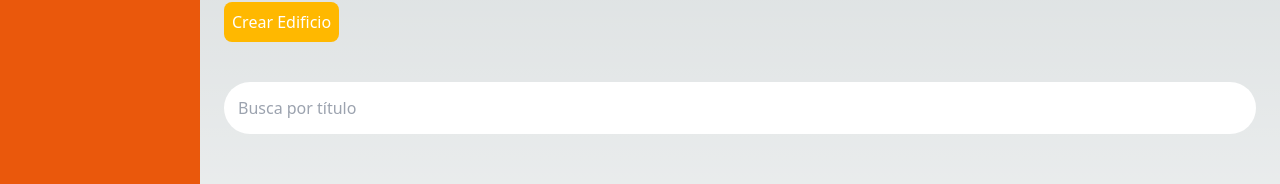
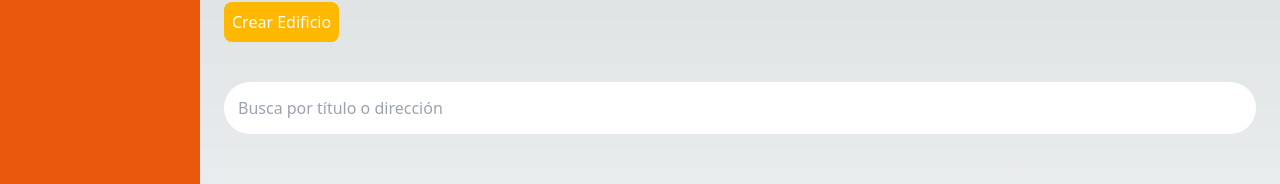
Before and after one commit to juancruzleone/panel-mantenimiento, a Next.js app in the folder front/: page / in a window 1280 px wide. Shown: the part 194-378 px from the top of the page. Built offline with nearby package versions, Linux system fonts and the light colour scheme; no server answers.

Commit message:
Se modifico el buscador para que filtre por direccion tambien

```diff
--- a/front/src/pages/index.tsx
+++ b/front/src/pages/index.tsx
@@ -101,7 +101,8 @@ const Index = () => {
   };
 
   const filteredEdificios = edificios.filter(edificio =>
-    edificio.nombre.toLowerCase().includes(searchTerm.toLowerCase())
+    edificio.nombre.toLowerCase().includes(searchTerm.toLowerCase()) ||
+    edificio.direccion.toLowerCase().includes(searchTerm.toLowerCase())
   );
 
   return (
@@ -122,7 +123,7 @@ const Index = () => {
             <input
               type="text"
               className='p-3.5 rounded-full text-black font-montserrat w-[100%]'
-              placeholder='Busca por título'
+              placeholder='Busca por título o dirección'
               value={searchTerm}
               onChange={handleSearchChange}
             />
```
